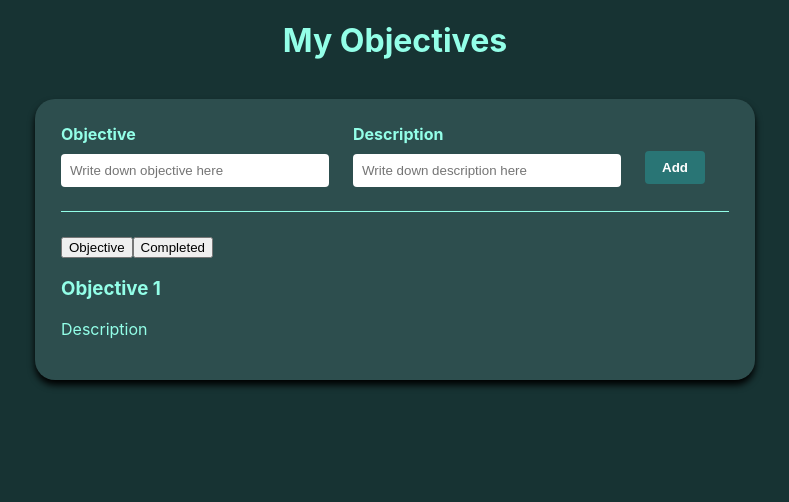
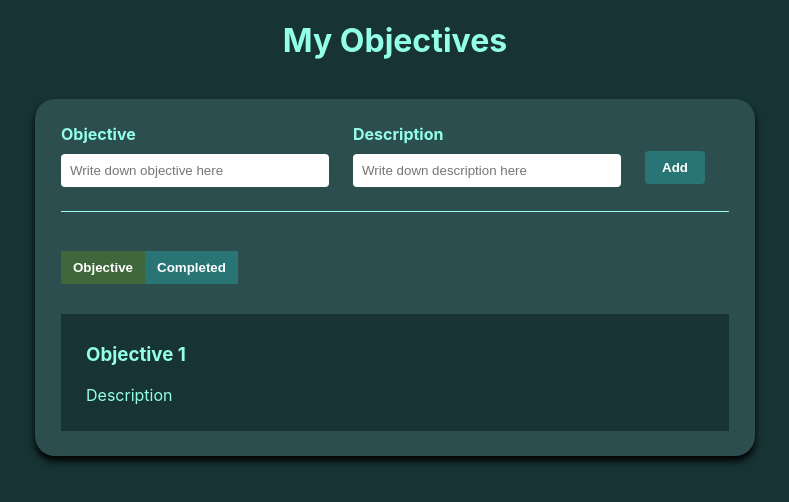
Before and after one commit to mutularyan/MY-OBJECTIVES-APP, a React (Create React App) app in the folder objectivesapp/: page / in a window 1280 px wide. Shown: the top 502 px of the page, without its empty margins (245-1034 px from the left). Built offline with nearby package versions, Linux system fonts and the light colour scheme.

Commit message:
getting icons

```diff
--- a/objectivesapp/package.json
+++ b/objectivesapp/package.json
@@ -8,6 +8,7 @@
     "@testing-library/user-event": "^13.5.0",
     "react": "^18.3.1",
     "react-dom": "^18.3.1",
+    "react-icons": "^5.2.1",
     "react-scripts": "5.0.1",
     "web-vitals": "^2.1.4"
   },
--- a/objectivesapp/src/App.css
+++ b/objectivesapp/src/App.css
@@ -78,7 +78,7 @@ margin-bottom: 10px;
 }
 
 
-.secondary-button{
+.secondary-button1{
   background-color: #297575 ;
   color: white;
   border: none;
@@ -91,3 +91,53 @@ margin-bottom: 10px;
   width: fit-content;
   cursor: pointer;
 }
+
+.secondary-button2{
+  background-color: #297575 ;
+  color: white;
+  border: none;
+  padding-top: 9px;
+  padding-bottom: 9px;
+  padding-left: 12px;
+  padding-right: 12px;
+  margin-top: 5px;
+  font-weight: bold;
+  width: fit-content;
+  cursor: pointer;
+}
+
+.secondary-button1:hover{
+  transition: 300ms;
+  background-color: rgb(64, 102, 59);
+}
+
+.secondary-button2:hover{
+  transition: 300ms;
+  background-color: rgb(90, 201, 76);
+}
+
+.active1{
+  background-color: rgb(64, 102, 59);
+}
+
+.active2{
+  background-color: rgb(90, 201, 76);
+}
+
+
+.objectives-list{
+  display: flex;
+  flex-direction: column;
+}
+
+
+.objectives-list-item{
+  background-color: #173333;
+  margin-top: 30px;
+  display: flex;
+  justify-content: space-between;
+  padding: 25px;
+  padding-bottom: 10px;
+  padding-top: 10px;
+
+}
--- a/objectivesapp/src/App.js
+++ b/objectivesapp/src/App.js
@@ -25,14 +25,26 @@ function App() {
           </div>
 
           <div className='btn-area'>
-             <button className={`isCompleteScreen ${isCompleteScreen===false && 'active'}`} onClick={()=>setIsCompleteScreen(false)}>Objective</button>
-             <button className={`isCompleteScreen ${isCompleteScreen===true && 'active'}`}  onClick={()=>setIsCompleteScreen(true)}>Completed</button>
+             <button className={`secondary-button1 ${isCompleteScreen===false && 'active1'}`}
+               onClick={()=>setIsCompleteScreen(false)}>
+                Objective
+             </button>
+
+             <button className={`secondary-button2 ${isCompleteScreen===true && 'active2'}`}
+               onClick={()=>setIsCompleteScreen(true)}>
+                Completed
+             </button>
+
           </div>
           <div className='objectives-list'>
+
               <div className='objectives-list-item'>
+                <div>
                 <h3>Objective 1</h3>
                 <p>Description</p>
+                </div>
               </div>
+
 
           </div>
         </div>
```
Also changed, not shown: 1 other file (tests, documents, lock files or other folders).
